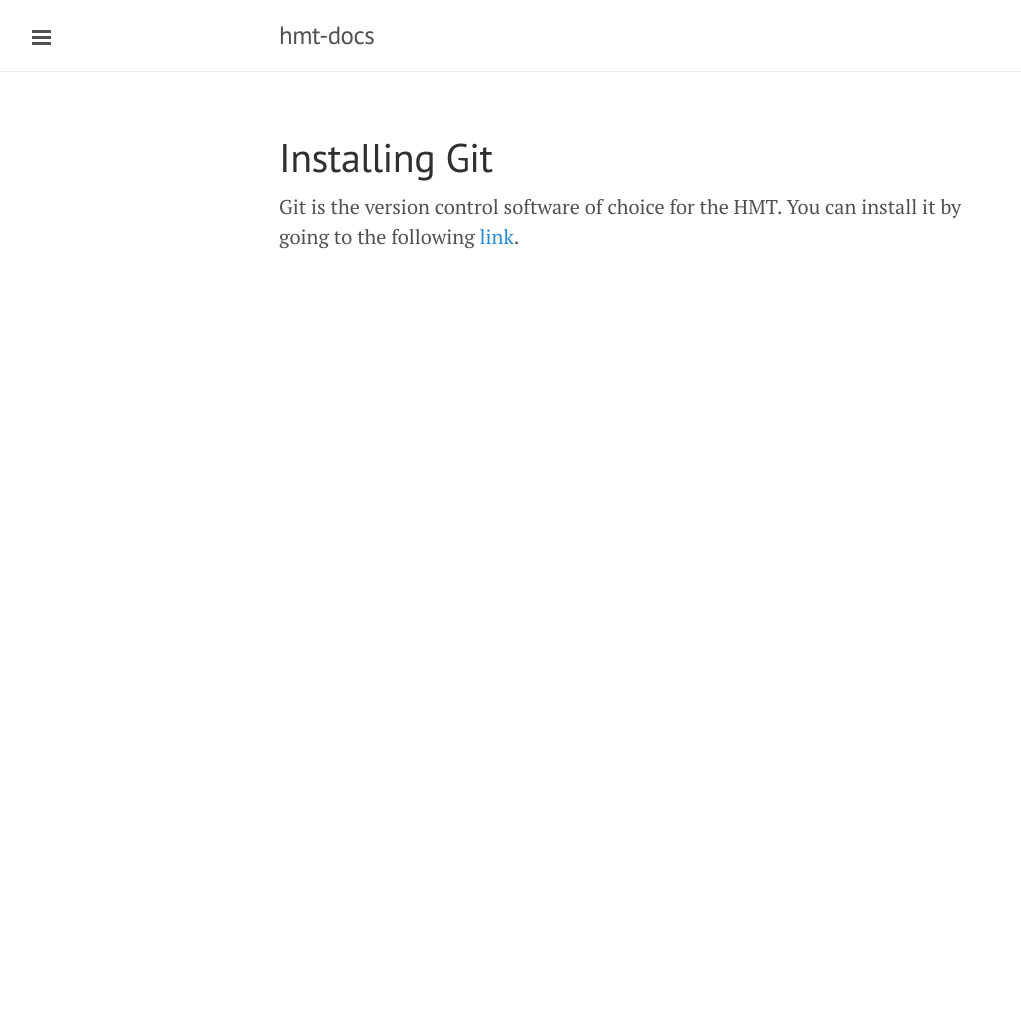
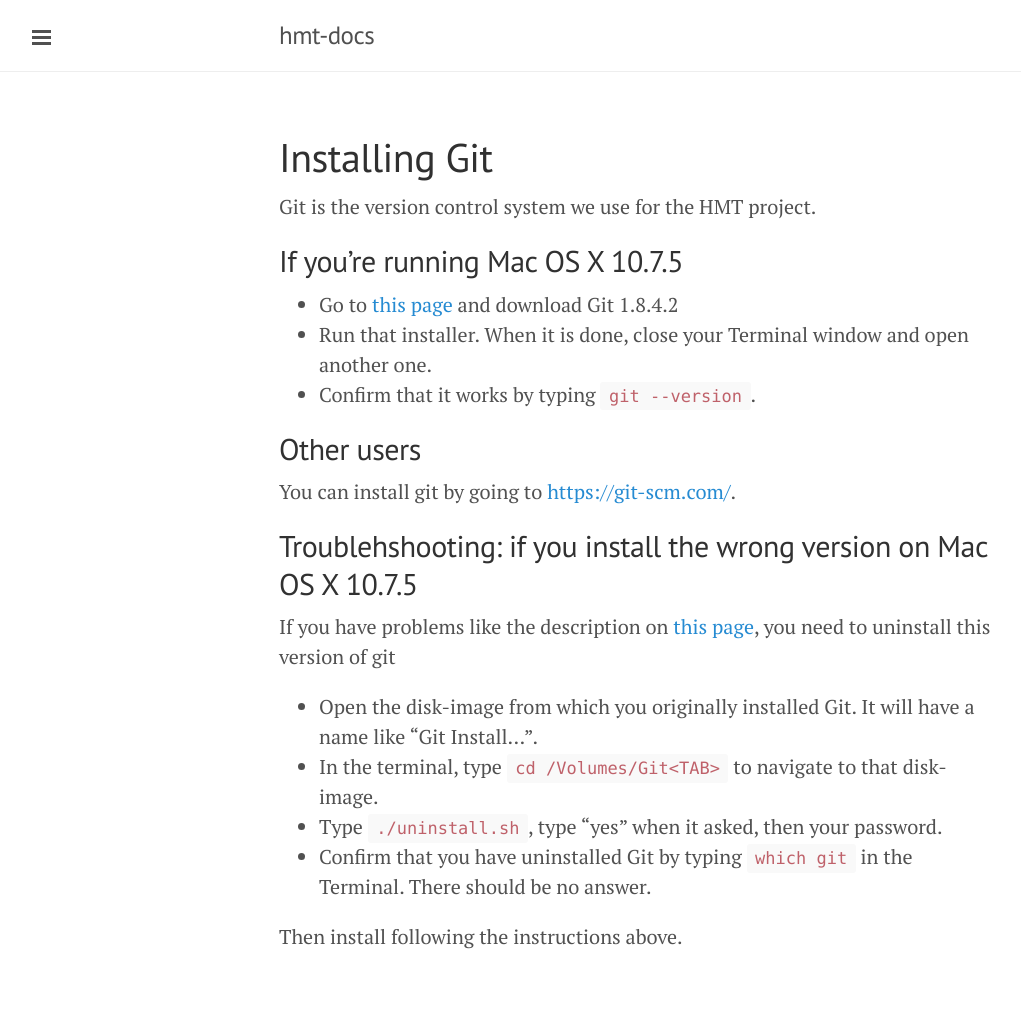
Before and after one commit to homermultitext/hmt-docs, a Jekyll site: the page built from install-git.md, in a window 1280 px wide. Shown: the whole page, without its empty margins (1-1022 px from the left). Built offline with Jekyll 4.4.1, drawn with Linux system fonts in a browser that asks for light colours; Markdown is read by kramdown in place of the engine named in the settings; before the commit the page ends 900 px from its top, so only the background shows below that.

Commit message:
Add git install page

```diff
--- a/install-git.md
+++ b/install-git.md
@@ -3,5 +3,28 @@
 title: Installing Git
 ---
 
+Git is the version control system we use for the HMT project.
 
-Git is the version control software of choice for the HMT. You can install it by going to the following [link](https://git-scm.com/).
+## If you're running Mac OS X 10.7.5
+
+
+- Go to [this page](https://code.google.com/p/git-osx-installer/downloads/detail?name=git-1.8.4.2-intel-universal-snow-leopard.dmg&can=2&q=) and download Git 1.8.4.2
+- Run that installer. When it is done, close your Terminal window and open another one.
+- Confirm that it works by typing `git --version`.
+
+
+## Other users ##
+
+You can install git by going to <https://git-scm.com/>.
+
+
+## Troublehshooting: if you install the wrong version on  Mac OS X 10.7.5
+
+If you have problems like the description on [this page](http://stackoverflow.com/questions/23448318/git-segmentation-fault-11), you need to uninstall this version of git
+
+- Open the disk-image from which you originally installed Git. It will have a name like "Git Install…".
+- In the terminal, type `cd /Volumes/Git<TAB>` to navigate to that disk-image.
+- Type `./uninstall.sh`, type "yes" when it asked, then your password.
+- Confirm that you have uninstalled Git by typing `which git` in the Terminal. There should be no answer.
+
+Then install following the instructions above.
```
Also changed, not shown: index.md (+1 -2 lines).
